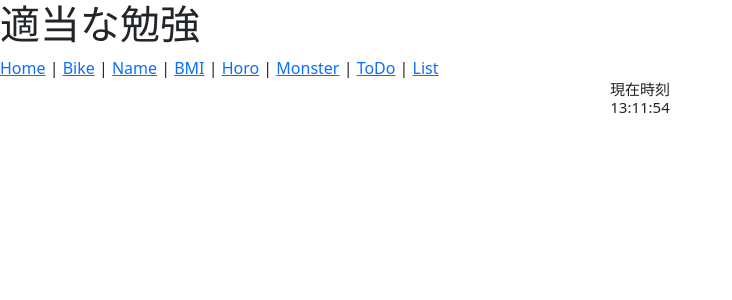
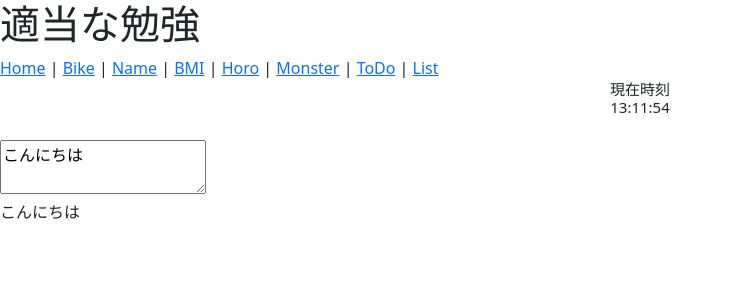
Before and after one commit to ryuori/My, a Vue app: page / in a window 1280 px wide. Shown: the top 300 px of the page, without its empty margins (0-732 px from the left). Built offline with nearby package versions, Linux system fonts and the light colour scheme; the HTML template or start-up script is replaced by a standard one.

Commit message:
新規作成

```diff
--- a/package.json
+++ b/package.json
@@ -13,6 +13,10 @@
   "dependencies": {
     "axios": "^1.7.2",
     "bootstrap": "^5.3.0",
+    "bootstrap-vue": "^2.23.1",
+    "lodash": "^4.17.21",
+    "lodash-es": "^4.17.21",
+    "marked": "^13.0.2",
     "vue": "^3.4.21",
     "vue-router": "^4.3.3"
   },
--- a/src/App.vue
+++ b/src/App.vue
@@ -1,7 +1,4 @@
 <script setup>
-import 'bootstrap/dist/css/bootstrap.css'
-import 'bootstrap'
-import 'bootstrap/dist/js/bootstrap.bundle'
 import { RouterLink } from 'vue-router'
 </script>
 
--- a/src/components/Home_view.vue
+++ b/src/components/Home_view.vue
@@ -1,7 +1,9 @@
 <script setup>
 import ClockView from '@/components/clock_view.vue'
+import MarkdownEditor from './markdown-editor/MarkdownEditor.vue'
 </script>
 
 <template>
-  <clock-view />
+  <clock-view /> <br />
+  <markdown-editor />
 </template>
--- a/src/components/HoroScopeRanking.vue
+++ b/src/components/HoroScopeRanking.vue
@@ -36,12 +36,12 @@ function shuffle() {
   <div class="p-3 text-center">
     <div id="header" class="mb-3">
       <h1>星座ランキング</h1>
+      <button @click="shuffle" class="btn btn-primary">占う</button>
     </div>
     <div id="main">
       <p>{{ title }}</p>
     </div>
     <div id="best">
-      <h4 class="mb-3 bg-success">ベスト３</h4>
       <div class="mb-3">
         <ul>
           <li v-for="horo in best3" :key="horo.name">
@@ -52,7 +52,6 @@ function shuffle() {
       </div>
     </div>
     <div id="worst">
-      <h4 class="mb-3 bg-danger">ワースト３</h4>
       <div class="mb-3">
         <ul>
           <li v-for="horo in worst3" :key="horo.name">
@@ -62,7 +61,6 @@ function shuffle() {
         </ul>
       </div>
     </div>
-    <button @click="shuffle" class="btn btn-primary">占う</button>
   </div>
 </template>
 
--- /dev/null
+++ b/src/components/markdown-editor/MarkdownEditor.vue
@@ -0,0 +1,18 @@
+<script setup lang="ts">
+import { marked } from 'marked'
+import { debounce } from 'lodash-es'
+import { ref, computed } from 'vue'
+
+const input = ref('こんにちは')
+const output = computed(() => marked(input.value))
+const update = debounce((e) => {
+  input.value = e.target.value
+}, 100)
+</script>
+
+<template>
+  <div class="editor">
+    <textarea class="input" :value="input" @input="update"></textarea>
+  </div>
+  <div class="output" v-html="output"></div>
+</template>
```
Also changed, not shown: 1 other file (tests, documents, lock files or other folders).
